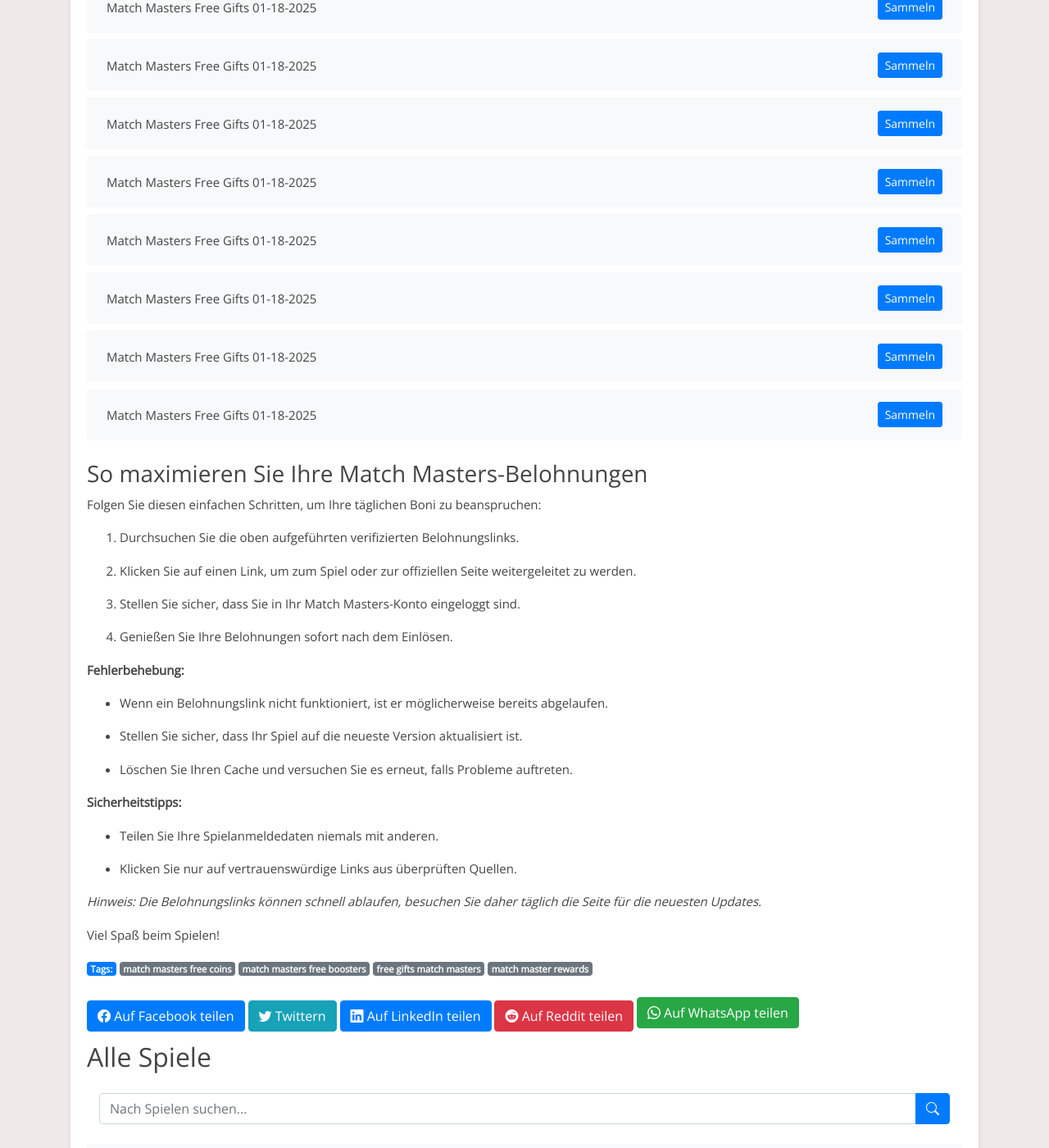
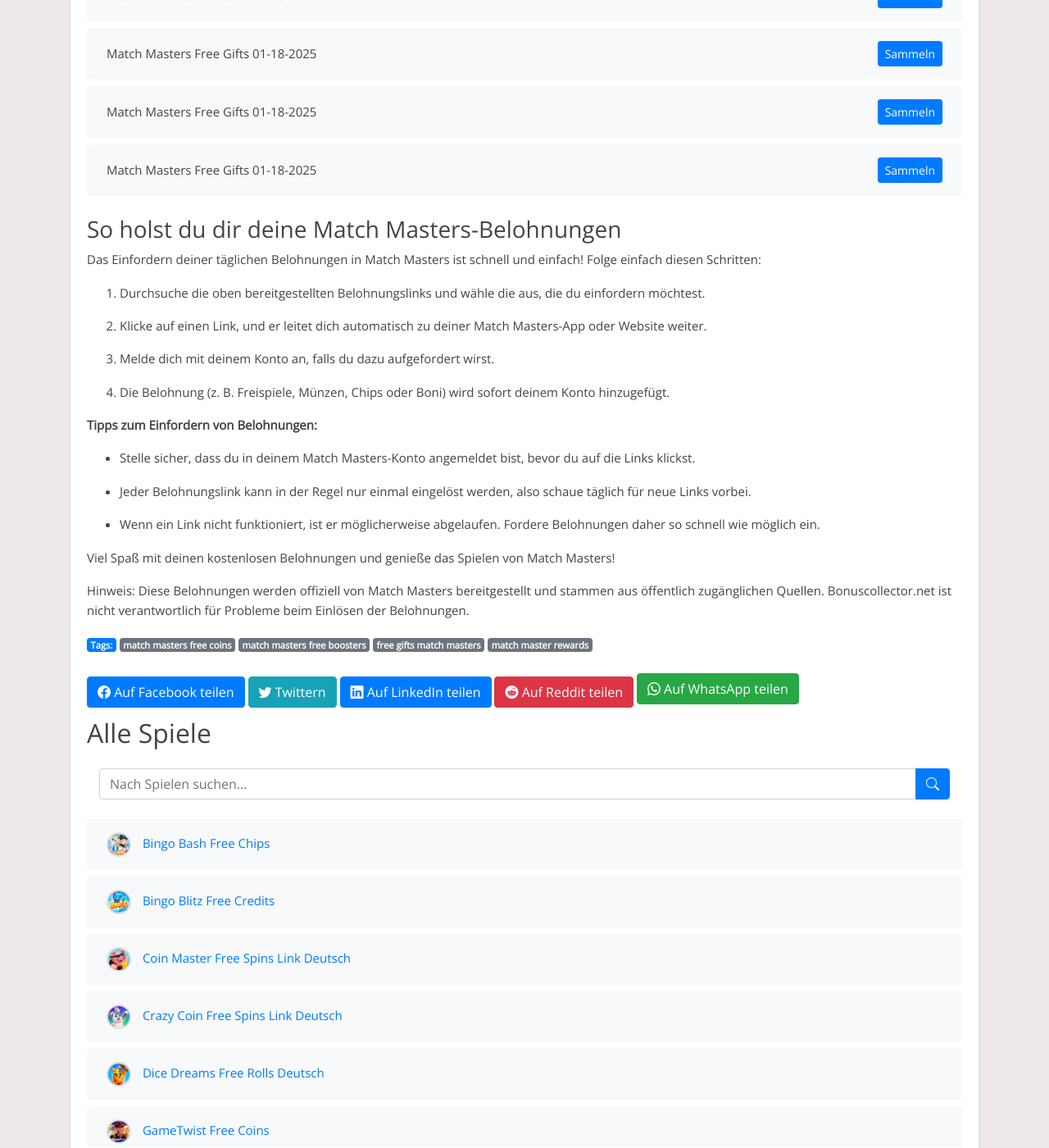
Before and after one commit to Prollad99/bs-de, a Jekyll site: the page built from _posts/2025-01-18-match-masters.md, in a window 1280 px wide and 1400 px high, scrolled down 7477 px. Shown: the whole window at 82% size. Built offline with Jekyll 4.4.1, drawn with Linux system fonts in a browser that asks for light colours; some of the changed text lies outside the part shown.

Commit message:
Aktualisiere match-masters-Belohnungslinks, Inhalte und Änderungsdatum

```diff
--- a/_includes/match-masters_footer.html
+++ b/_includes/match-masters_footer.html
@@ -1,33 +1,27 @@
-### So maximieren Sie Ihre Match Masters-Belohnungen
+### So holst du dir deine Match Masters-Belohnungen
 
 
-Folgen Sie diesen einfachen Schritten, um Ihre täglichen Boni zu beanspruchen:
+Das Einfordern deiner täglichen Belohnungen in Match Masters ist schnell und einfach! Folge einfach diesen Schritten:
 
-1. Durchsuchen Sie die oben aufgeführten verifizierten Belohnungslinks.
+1. Durchsuche die oben bereitgestellten Belohnungslinks und wähle die aus, die du einfordern möchtest.
 
-2. Klicken Sie auf einen Link, um zum Spiel oder zur offiziellen Seite weitergeleitet zu werden.
+2. Klicke auf einen Link, und er leitet dich automatisch zu deiner Match Masters-App oder Website weiter.
 
-3. Stellen Sie sicher, dass Sie in Ihr Match Masters-Konto eingeloggt sind.
+3. Melde dich mit deinem Konto an, falls du dazu aufgefordert wirst.
 
-4. Genießen Sie Ihre Belohnungen sofort nach dem Einlösen.
+4. Die Belohnung (z. B. Freispiele, Münzen, Chips oder Boni) wird sofort deinem Konto hinzugefügt.
 
 
-**Fehlerbehebung:**
+**Tipps zum Einfordern von Belohnungen:**
 
-- Wenn ein Belohnungslink nicht funktioniert, ist er möglicherweise bereits abgelaufen.
+- Stelle sicher, dass du in deinem Match Masters-Konto angemeldet bist, bevor du auf die Links klickst.
 
-- Stellen Sie sicher, dass Ihr Spiel auf die neueste Version aktualisiert ist.
+- Jeder Belohnungslink kann in der Regel nur einmal eingelöst werden, also schaue täglich für neue Links vorbei.
 
-- Löschen Sie Ihren Cache und versuchen Sie es erneut, falls Probleme auftreten.
+- Wenn ein Link nicht funktioniert, ist er möglicherweise abgelaufen. Fordere Belohnungen daher so schnell wie möglich ein.
 
 
-**Sicherheitstipps:**
-
-- Teilen Sie Ihre Spielanmeldedaten niemals mit anderen.
-
-- Klicken Sie nur auf vertrauenswürdige Links aus überprüften Quellen.
+Viel Spaß mit deinen kostenlosen Belohnungen und genieße das Spielen von Match Masters!
 
 
-*Hinweis: Die Belohnungslinks können schnell ablaufen, besuchen Sie daher täglich die Seite für die neuesten Updates.*
-
-Viel Spaß beim Spielen!
+Hinweis: Diese Belohnungen werden offiziell von Match Masters bereitgestellt und stammen aus öffentlich zugänglichen Quellen. Bonuscollector.net ist nicht verantwortlich für Probleme beim Einlösen der Belohnungen.
--- a/_includes/match-masters_post.html
+++ b/_includes/match-masters_post.html
@@ -1,30 +1,13 @@
-Willkommen auf der täglichen Match Masters-Belohnungsseite!
+Entdecke tägliche Match Masters-Belohnungen!
 
 
-Wenn Sie ein engagierter Fan von Match Masters sind, haben wir etwas Besonderes für Sie! Hier finden Sie aktualisierte Links zu kostenlosen Drehungen, Münzen, Chips und anderen Boni, die Ihr Spielerlebnis verbessern.
+Bist du ein Fan von Match Masters und möchtest dein Spielerlebnis verbessern? Du bist hier genau richtig! Diese Seite ist allen Match Masters-Enthusiasten gewidmet, die täglich kostenlose Belohnungen einfordern möchten. Hier findest du die neuesten Links, um Freispiele, Münzen, Chips und andere spannende Boni zu sammeln, damit du das Spiel noch mehr genießen kannst.
 
 
-**Was macht Match Masters so besonders?**
-
-Match Masters hat die Herzen von Millionen Spielern auf der ganzen Welt erobert. Mit seinem fesselnden Gameplay, herausfordernden Wettbewerben und spannenden Events ist es ein Muss für alle, die Spaß, Strategie und Belohnungen lieben.
+Match Masters ist ein unterhaltsames Spiel, das von Millionen geliebt wird. Ob du höhere Level erreichen oder einfach nur den Nervenkitzel genießen möchtest – unsere täglichen Belohnungslinks halten dich im Spiel.
 
 
-**Tägliche Belohnungen:**
-
-- Frische Belohnungslinks, die regelmäßig aktualisiert werden.
-
-- Verpassen Sie keinen Bonus – setzen Sie ein Lesezeichen für diese Seite und schauen Sie täglich vorbei.
-
-- Sichern Sie sich Drehungen, Münzen und exklusive Boni, bevor sie ablaufen!
+Hinweis: Match Masters ist eine kostenlose App, die ausschließlich zu Unterhaltungszwecken entwickelt wurde. Bonuscollector.net ist eine unabhängige Plattform und steht in keiner Verbindung zu den Entwicklern oder Eigentümern von Match Masters.
 
 
-**Warum unsere Plattform nutzen?**
-
-- Einfaches, benutzerfreundliches Erlebnis.
-
-- Überprüfte und aktive Belohnungslinks.
-
-- Schneller Zugriff ohne komplizierte Schritte.
-
-
-*Hinweis: Match Masters ist eine kostenlose App, die zu Unterhaltungszwecken entwickelt wurde. Wir stehen in keiner Verbindung zu den Entwicklern oder Eigentümern des Spiels.*
+Schau täglich vorbei, um sicherzustellen, dass du keine Belohnung verpasst!
```
